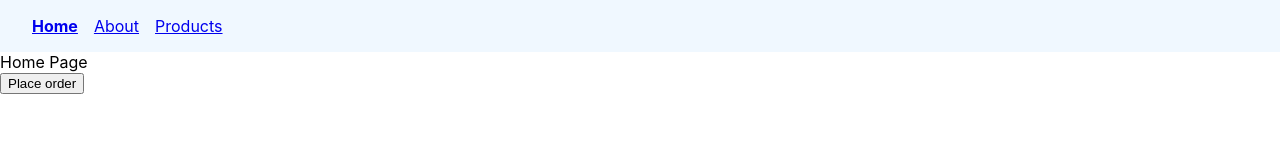
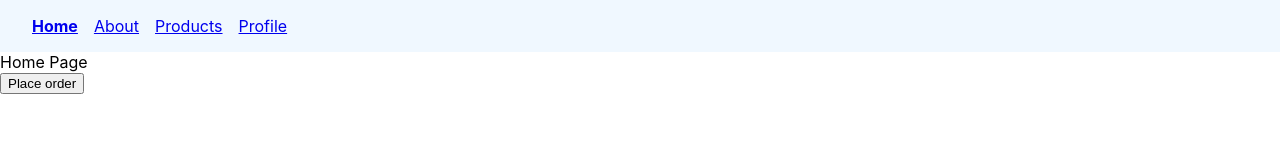
Before and after one commit to PhalugunaRao/hello-world, a React (Create React App) app: page / in a window 1280 px wide. Shown: the top 160 px of the page. Built offline with nearby package versions, Linux system fonts and the light colour scheme.

Commit message:
authentication nav

```diff
--- a/src/RoutApp.js
+++ b/src/RoutApp.js
@@ -12,6 +12,7 @@ import { NewProduct } from './routcomponent/NewProduct'
 import { Users } from './routcomponent/Users'
 import { UserDetails } from './routcomponent/UserDetails'
 import { Admin } from './routcomponent/Admin'
+import { Profile } from './routcomponent/Profile'
 
 const LazyAbout = React.lazy(()=>import('./routcomponent/About'))
 
@@ -37,6 +38,7 @@ function RoutApp() {
       <Route path=':userId' element={<UserDetails/>}/>
       <Route path='admin' element={<Admin/>}/>
       </Route>
+      <Route path='profile' element={<Profile/>}></Route>
       <Route path='*' element={<NoMatch/>}/>
     </Routes>
     </>
--- a/src/routcomponent/Navbar.js
+++ b/src/routcomponent/Navbar.js
@@ -25,6 +25,9 @@ export const Navbar = () => {
       <NavLink style={navLinkStyle} to='/products'>
         Products
       </NavLink>
+      <NavLink style={navLinkStyle} to='/profile'>
+        Profile
+      </NavLink>
     </nav>
   )
 }
--- /dev/null
+++ b/src/routcomponent/Profile.js
@@ -0,0 +1,7 @@
+import React from 'react'
+
+export const Profile = () => {
+  return (
+    <div>Profile Page</div>
+  )
+}
```
